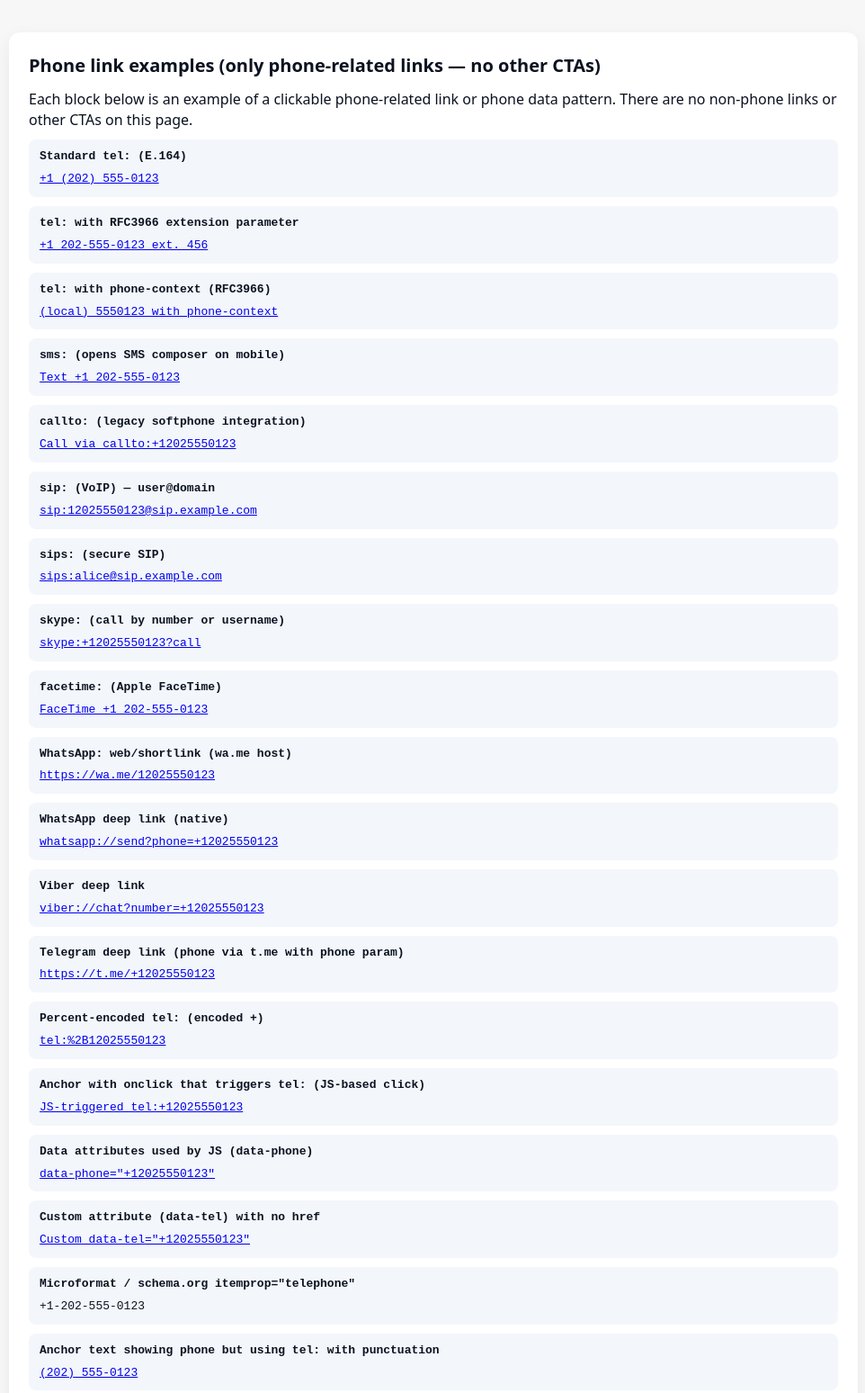
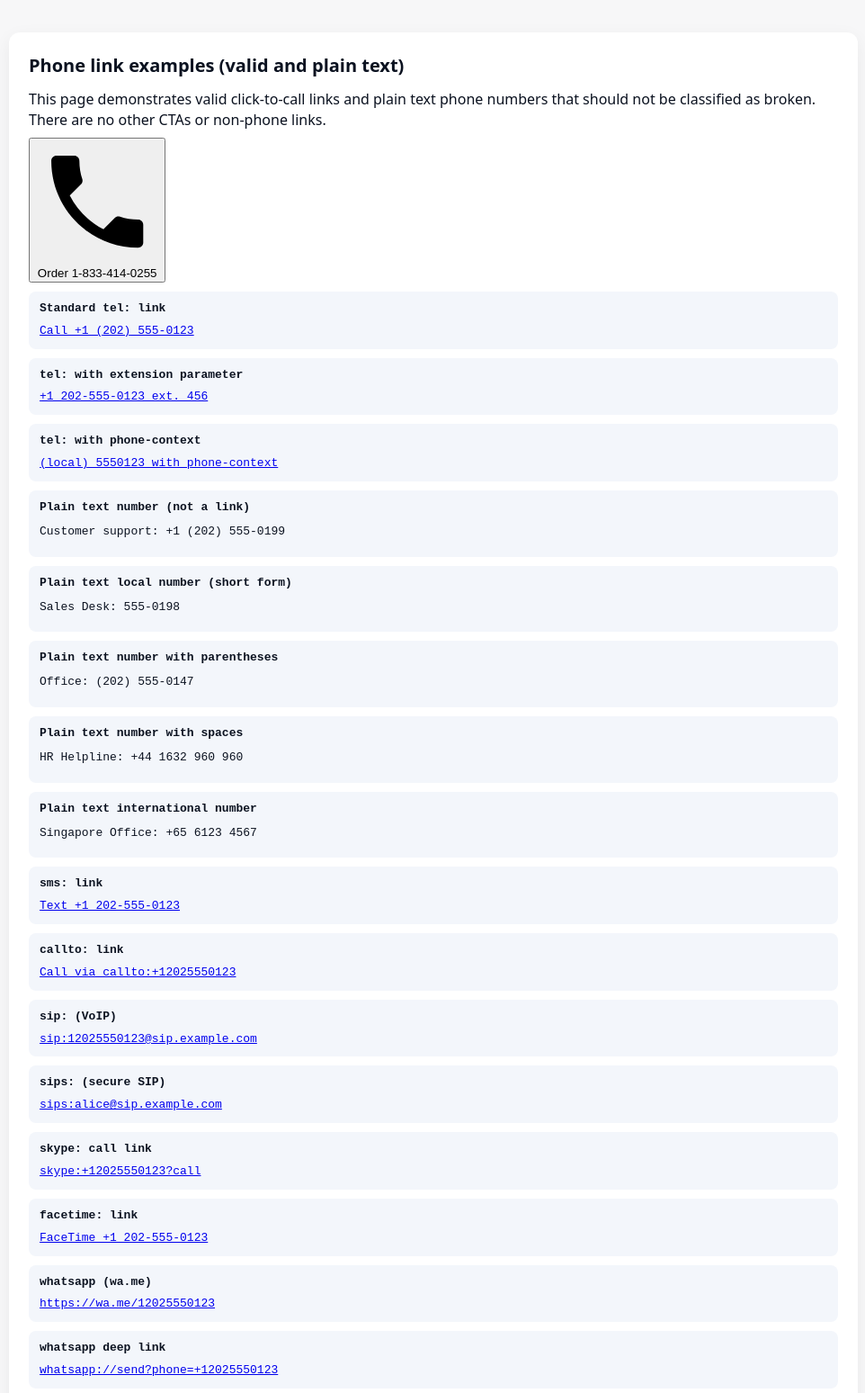
Before and after one commit to Meet-BS/learning, a website: page phone.html in a window 1280 px wide. Shown: the top 1548 px of the page at 90% size, without its empty margins (158-1120 px from the left). Drawn offline with Linux system fonts and the light colour scheme.

Commit message:
added phone number links html page

```diff
--- a/phone.html
+++ b/phone.html
@@ -1,53 +1,141 @@
 <!doctype html>
 <html lang="en">
+
 <head>
     <meta charset="utf-8">
     <meta name="viewport" content="width=device-width,initial-scale=1">
-  <title>Phone Link Types — Examples Only</title>
+    <title>Phone Link Types — Valid & Plain Text Examples</title>
     <style>
-    body{font-family:system-ui,-apple-system,Segoe UI,Roboto,Arial;line-height:1.45;padding:28px;background:#f7f7f8;color:#0b1220}
-    main{max-width:900px;margin:0 auto;background:#fff;border-radius:12px;padding:22px;box-shadow:0 6px 20px rgba(10,10,12,0.06)}
-    h1{font-size:20px;margin:0 0 12px}
-    p{margin:8px 0}
-    .example{padding:10px 12px;border-radius:8px;background:#f3f6fb;margin:10px 0;font-family:monospace}
-    .label{font-weight:600;margin-bottom:6px;display:block}
-    small{opacity:.7}
-    footer{margin-top:18px;font-size:13px;color:#4b5563}
+        body {
+            font-family: system-ui, -apple-system, Segoe UI, Roboto, Arial;
+            line-height: 1.45;
+            padding: 28px;
+            background: #f7f7f8;
+            color: #0b1220
+        }
+
+        main {
+            max-width: 900px;
+            margin: 0 auto;
+            background: #fff;
+            border-radius: 12px;
+            padding: 22px;
+            box-shadow: 0 6px 20px rgba(10, 10, 12, 0.06)
+        }
+
+        h1 {
+            font-size: 20px;
+            margin: 0 0 12px
+        }
+
+        p {
+            margin: 8px 0
+        }
+
+        .example {
+            padding: 10px 12px;
+            border-radius: 8px;
+            background: #f3f6fb;
+            margin: 10px 0;
+            font-family: monospace
+        }
+
+        .label {
+            font-weight: 600;
+            margin-bottom: 6px;
+            display: block
+        }
+
+        small {
+            opacity: .7
+        }
+
+        footer {
+            margin-top: 18px;
+            font-size: 13px;
+            color: #4b5563
+        }
     </style>
 </head>
+
 <body>
     <main>
-    <h1>Phone link examples (only phone-related links — no other CTAs)</h1>
-    <p>Each block below is an example of a clickable phone-related link or phone data pattern. There are no non-phone links or other CTAs on this page.</p>
+        <h1>Phone link examples (valid and plain text)</h1>
+        <p>This page demonstrates valid click-to-call links and plain text phone numbers that should not be classified
+            as broken. There are no other CTAs or non-phone links.</p>
 
         <section>
+            <!-- Phone CTA Button (Customer-like example) -->
+            <a class="leshen-link leshen-link-button-wrapper css-1s55t5c e9y95tf0" href="tel:1-833-414-0255"
+                visibility="All devices">
+                <button class="leshen-phone-cta convert-phone-button css-1klq1pn ex50p320" color="secondary"
+                    tabindex="0" type="button">
+                    <svg viewBox="0 0 24 24" aria-hidden="true" focusable="false" role="img" fill="currentColor"
+                        class="css-12y56at">
+                        <path d="M6.62 10.79c1.44 2.83 3.76 5.14 6.59 6.59l2.2-2.2c.27-.27.67-.36 1.02-.24
+      1.12.37 2.33.57 3.57.57.55 0 1 .45 1 1V20c0
+      .55-.45 1-1 1-9.39 0-17-7.61-17-17 0-.55.45-1
+      1-1h3.5c.55 0 1 .45 1 1 0 1.25.2 2.45.57 3.57.11.35.03.74-.25
+      1.02l-2.2 2.2z"></path>
+                    </svg>
+                    <span class="button-text css-2qtueq e1hk20aw0">
+                        Order <span class="css-1u5k9ll ejsd1ui0">1-833-414-0255</span>
+                    </span>
+                </button>
+            </a>
+
             <div class="example">
-        <span class="label">Standard tel: (E.164)</span>
-        <a href="tel:+12025550123">+1 (202) 555-0123</a>
+                <span class="label">Standard tel: link</span>
+                <a href="tel:+12025550123">Call +1 (202) 555-0123</a>
             </div>
 
             <div class="example">
-        <span class="label">tel: with RFC3966 extension parameter</span>
+                <span class="label">tel: with extension parameter</span>
                 <a href="tel:+12025550123;ext=456">+1 202-555-0123 ext. 456</a>
             </div>
 
             <div class="example">
-        <span class="label">tel: with phone-context (RFC3966)</span>
+                <span class="label">tel: with phone-context</span>
                 <a href="tel:5550123;phone-context=+1202">(local) 5550123 with phone-context</a>
             </div>
 
             <div class="example">
-        <span class="label">sms: (opens SMS composer on mobile)</span>
+                <span class="label">Plain text number (not a link)</span>
+                <p>Customer support: +1 (202) 555-0199</p>
+            </div>
+
+            <div class="example">
+                <span class="label">Plain text local number (short form)</span>
+                <p>Sales Desk: 555-0198</p>
+            </div>
+
+            <div class="example">
+                <span class="label">Plain text number with parentheses</span>
+                <p>Office: (202) 555-0147</p>
+            </div>
+
+            <div class="example">
+                <span class="label">Plain text number with spaces</span>
+                <p>HR Helpline: +44 1632 960 960</p>
+            </div>
+
+            <div class="example">
+                <span class="label">Plain text international number</span>
+                <p>Singapore Office: +65 6123 4567</p>
+            </div>
+
+            <div class="example">
+                <span class="label">sms: link</span>
                 <a href="sms:+12025550123">Text +1 202-555-0123</a>
             </div>
 
             <div class="example">
-        <span class="label">callto: (legacy softphone integration)</span>
+                <span class="label">callto: link</span>
                 <a href="callto:+12025550123">Call via callto:+12025550123</a>
             </div>
 
             <div class="example">
-        <span class="label">sip: (VoIP) — user@domain</span>
+                <span class="label">sip: (VoIP)</span>
                 <a href="sip:12025550123@sip.example.com">sip:12025550123@sip.example.com</a>
             </div>
 
@@ -57,99 +145,83 @@
             </div>
 
             <div class="example">
-        <span class="label">skype: (call by number or username)</span>
+                <span class="label">skype: call link</span>
                 <a href="skype:+12025550123?call">skype:+12025550123?call</a>
             </div>
 
             <div class="example">
-        <span class="label">facetime: (Apple FaceTime)</span>
+                <span class="label">facetime: link</span>
                 <a href="facetime://+12025550123">FaceTime +1 202-555-0123</a>
             </div>
 
             <div class="example">
-        <span class="label">WhatsApp: web/shortlink (wa.me host)</span>
+                <span class="label">whatsapp (wa.me)</span>
                 <a href="https://wa.me/12025550123">https://wa.me/12025550123</a>
             </div>
 
             <div class="example">
-        <span class="label">WhatsApp deep link (native)</span>
+                <span class="label">whatsapp deep link</span>
                 <a href="whatsapp://send?phone=+12025550123">whatsapp://send?phone=+12025550123</a>
             </div>
 
             <div class="example">
-        <span class="label">Viber deep link</span>
+                <span class="label">viber link</span>
                 <a href="viber://chat?number=+12025550123">viber://chat?number=+12025550123</a>
             </div>
 
             <div class="example">
-        <span class="label">Telegram deep link (phone via t.me with phone param)</span>
+                <span class="label">telegram link</span>
                 <a href="https://t.me/+12025550123">https://t.me/+12025550123</a>
             </div>
 
             <div class="example">
-        <span class="label">Percent-encoded tel: (encoded +)</span>
+                <span class="label">Percent-encoded tel link</span>
                 <a href="tel:%2B12025550123">tel:%2B12025550123</a>
             </div>
 
             <div class="example">
-        <span class="label">Anchor with onclick that triggers tel: (JS-based click)</span>
+                <span class="label">JS onclick tel trigger</span>
                 <a href="#" onclick="window.location='tel:+12025550123';return false;">JS-triggered tel:+12025550123</a>
             </div>
 
             <div class="example">
-        <span class="label">Data attributes used by JS (data-phone)</span>
+                <span class="label">Data attribute (data-phone)</span>
                 <a href="#" class="data-phone" data-phone="+12025550123">data-phone="+12025550123"</a>
             </div>
 
             <div class="example">
-        <span class="label">Custom attribute (data-tel) with no href</span>
+                <span class="label">Custom data-tel attribute</span>
                 <a data-tel="+12025550123">Custom data-tel="+12025550123"</a>
             </div>
 
             <div class="example">
-        <span class="label">Microformat / schema.org itemprop="telephone"</span>
+                <span class="label">Microformat (itemprop="telephone")</span>
                 <span itemprop="telephone">+1-202-555-0123</span>
             </div>
 
             <div class="example">
-        <span class="label">Anchor text showing phone but using tel: with punctuation</span>
-        <a href="tel:+1-202-555-0123">(202) 555-0123</a>
-      </div>
-
-      <div class="example">
-        <span class="label">tel: with ;phone-context and ;ext encoded together</span>
-        <a href="tel:555-0123;phone-context=%2B1202;ext=99">555-0123;phone-context=+1202;ext=99</a>
-      </div>
-
-      <div class="example">
-        <span class="label">Anchor with only digits (mobile auto-linking example)</span>
-        <a href="tel:5550123">5550123</a>
-      </div>
-
-      <div class="example">
-        <span class="label">Telephone in vCard-like format (class="tel")</span>
+                <span class="label">vCard style (class="tel")</span>
                 <a class="tel" href="tel:+441632960960">+44 1632 960960</a>
             </div>
 
         </section>
 
         <footer>
-      <p><small>Notes: This page intentionally contains only phone-related links, URL patterns, and data attributes used to represent phone numbers. No other CTAs or external non-phone links are present.</small></p>
+            <p><small>This page intentionally includes valid click-to-call links and plain text numbers only — these
+                    should not be classified as broken links.</small></p>
         </footer>
     </main>
 
     <script>
-    // small helper: convert data-phone/data-tel anchors into clickable tel: links at runtime
-    // (keeps examples explicit while also showing a common JS pattern)
-    (function(){
-      document.querySelectorAll('[data-phone],[data-tel]').forEach(function(el){
+        (function () {
+            document.querySelectorAll('[data-phone],[data-tel]').forEach(function (el) {
                 var num = el.getAttribute('data-phone') || el.getAttribute('data-tel');
-        if(!num) return;
-        // normalize display and add a safe href for accessibility
-        try{ el.setAttribute('href', 'tel:'+num); }
-        catch(e){}
+                if (!num) return;
+                try { el.setAttribute('href', 'tel:' + num); }
+                catch (e) { }
             });
         })();
     </script>
 </body>
+
 </html>
```
Lines whose indentation alone changed are shown as unchanged.
